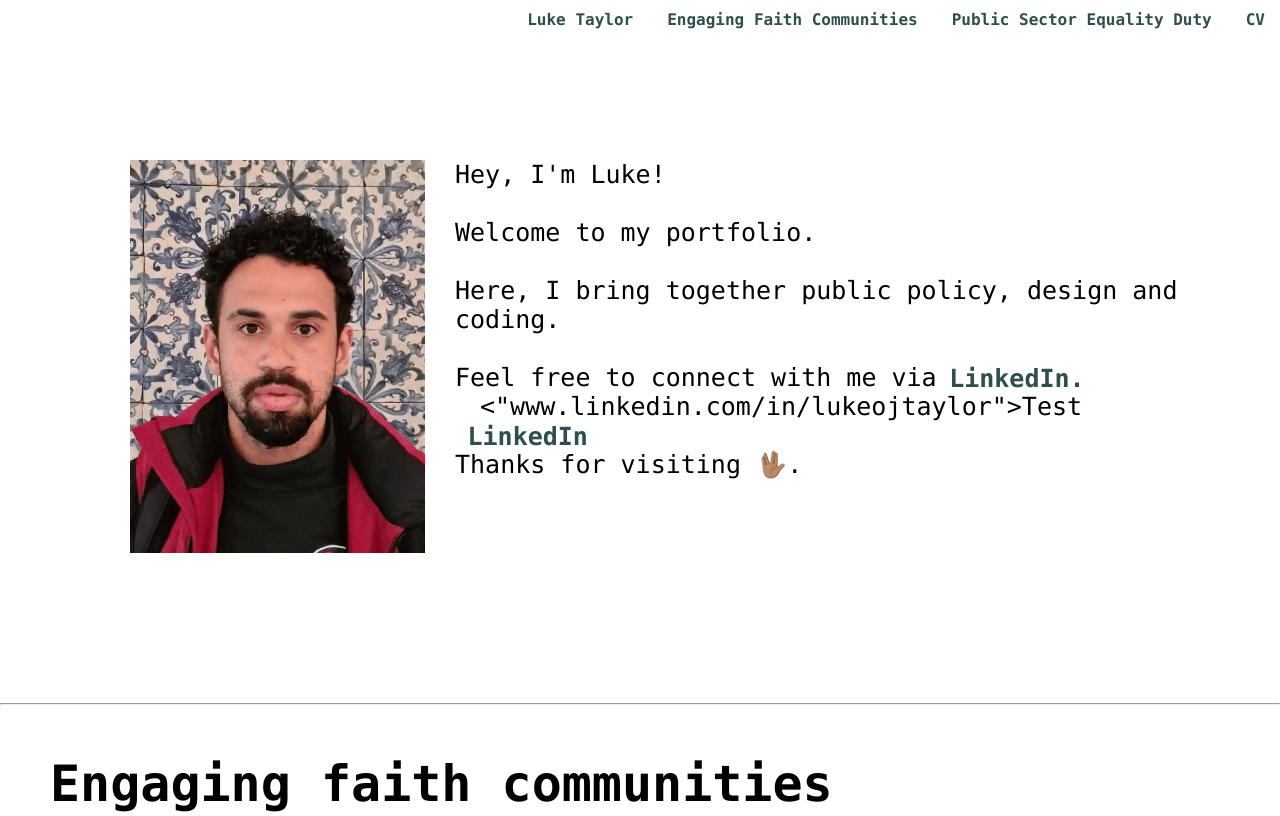
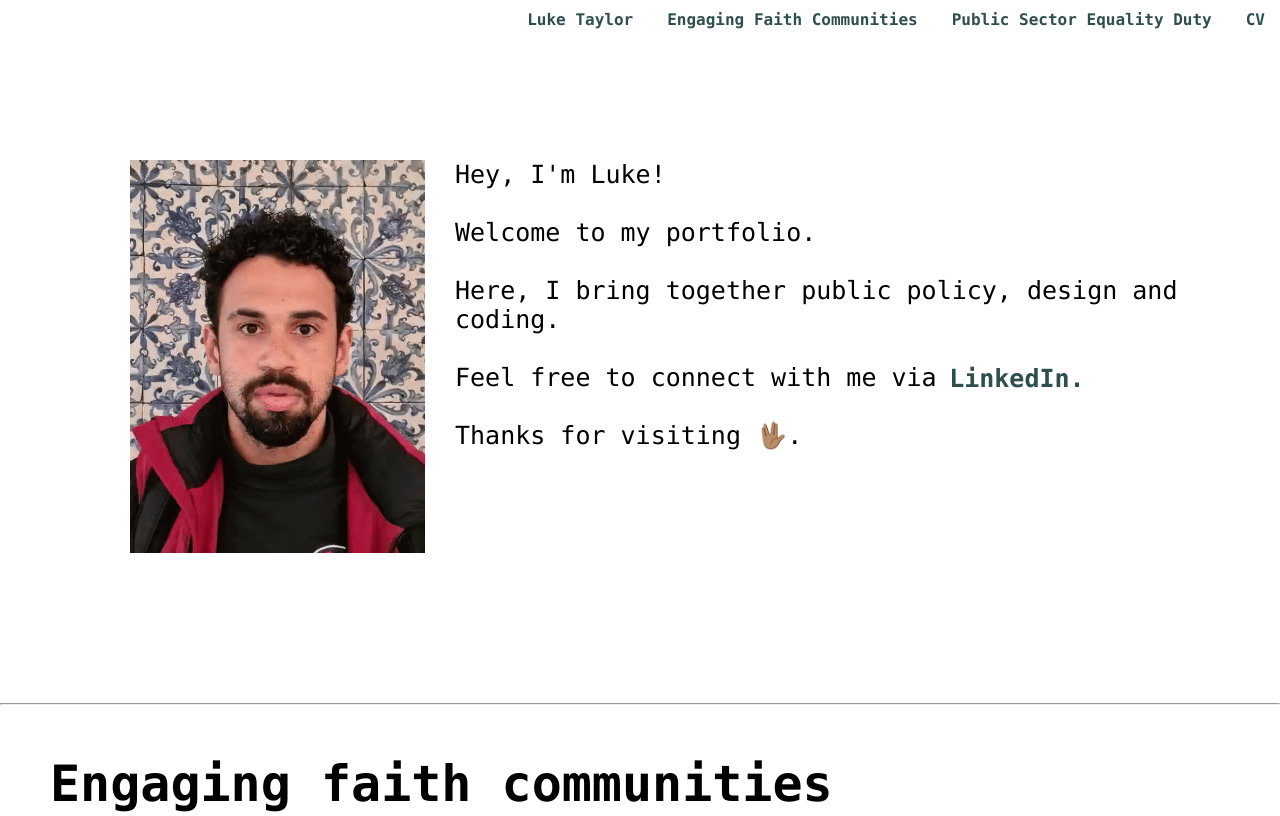
Before and after one commit to 99ltaylor/portfolio, a plain HTML site: page index.html in a window 1280 px wide. Shown: the top 816 px of the page. Drawn offline with Linux system fonts and the light colour scheme.

Commit message:
updated and removed erroneous

```diff
--- a/index.html
+++ b/index.html
@@ -29,11 +29,6 @@
             Here, I bring together public policy, design and coding. <br>
                 <br>
             Feel free to connect with me via<a target="www.linkedin.com/in/lukeojtaylor" rel="noopener noreferrer">LinkedIn.</a><br>
-            <p><a href="#LinkedIn"></a> <"www.linkedin.com/in/lukeojtaylor">Test</a></p>
-            <a href="#linkedin">LinkedIn</a>
-            <!-- <a name="linkedin">"www.linkedin.com/in/lukeojtaylor"</a> -->
-
-
                 <br>
             Thanks for visiting 🖖🏽.
         </h3>
```
